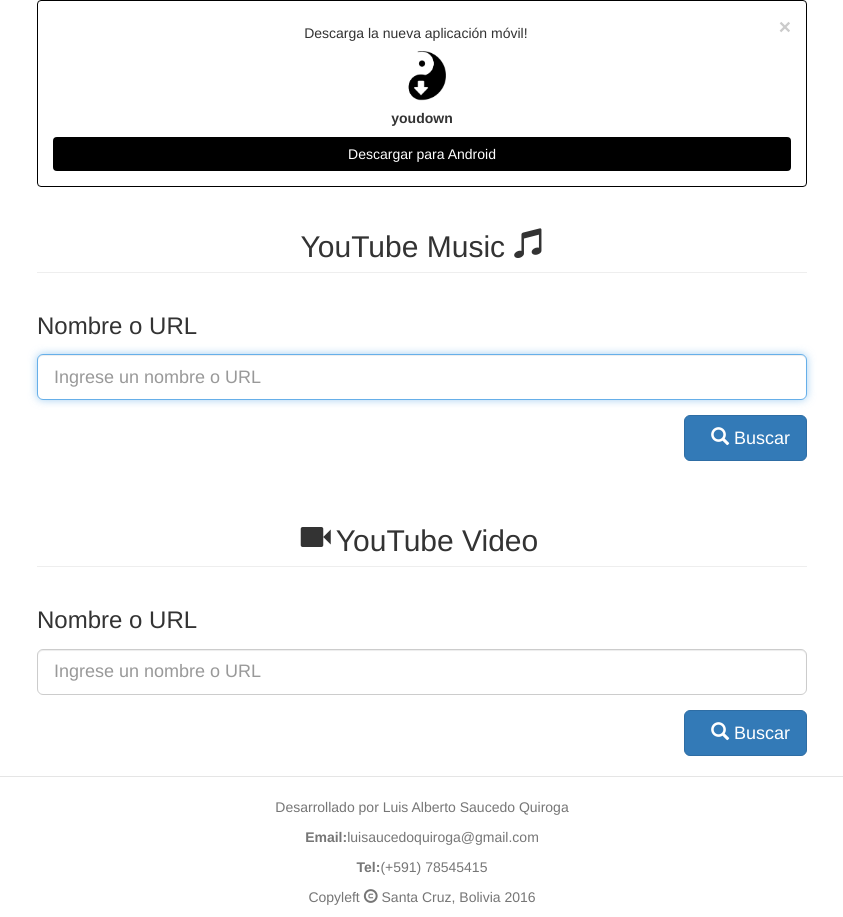
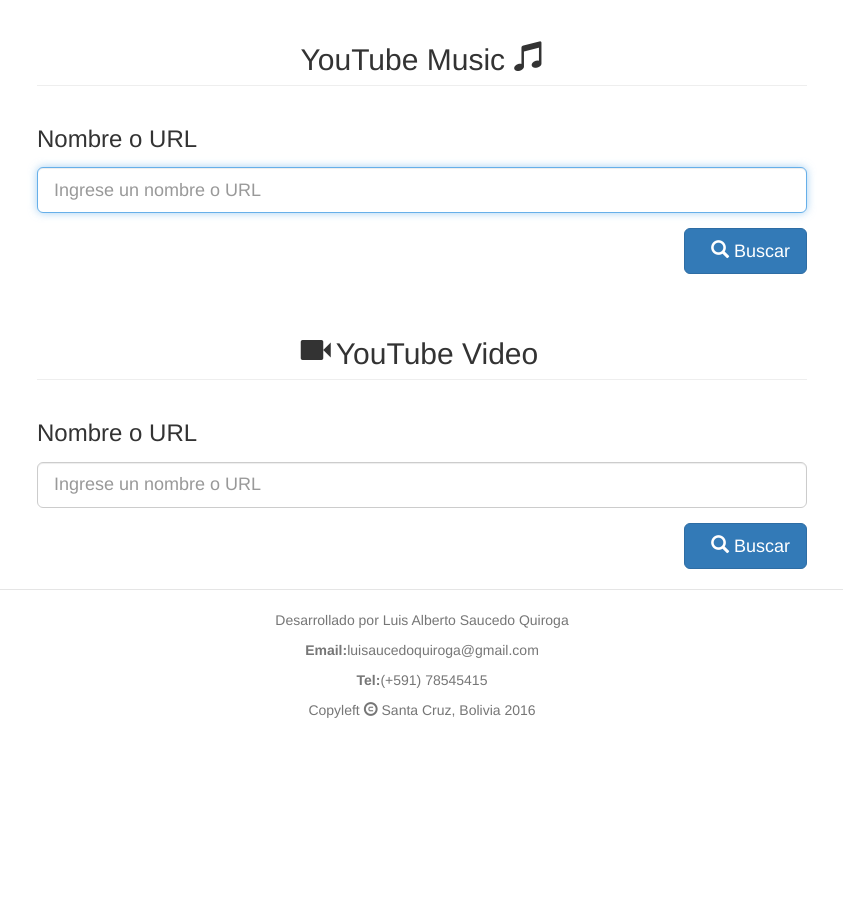
Before and after one commit to mrprogramator/youtube-mp3, a website: page index.html in a window 1280 px wide. Shown: the whole page, without its empty margins (218-1061 px from the left). After the commit the page ends 800 px from the top, so only its background shows below. Drawn offline with nearby package versions, Linux system fonts and the light colour scheme.

Commit message:
Update index.html

```diff
--- a/index.html
+++ b/index.html
@@ -38,15 +38,6 @@
         ga('send', 'pageview');
     </script>
   <div id="mainContent" class="container">
-      <div class="alert text-center" style="border-color:black;">
-        <a href="#" class="close" data-dismiss="alert" aria-label="close">&times;</a>
-        <h5>Descarga la nueva aplicación móvil!</h5>
-        <img src="/resources/img/logo.png" style="height:50px" />
-        <h5><strong>youdown</strong></h5>
-        <div style="display:flex">
-          <a href="/apk/android-debug.apk" class="btn col-xs-12" style="background-color:black; color:white">Descargar para Android</a>
-        </div>
-      </div>
       <form name="musicForm" method="POST" ng-submit="handleMusicRequest(musicQuery)" style="padding-bottom:20px">
         <h2 class="page-header text-center">YouTube Music <span class="glyphicon glyphicon-music"></span></h2>
         <div class="form-group">
```
